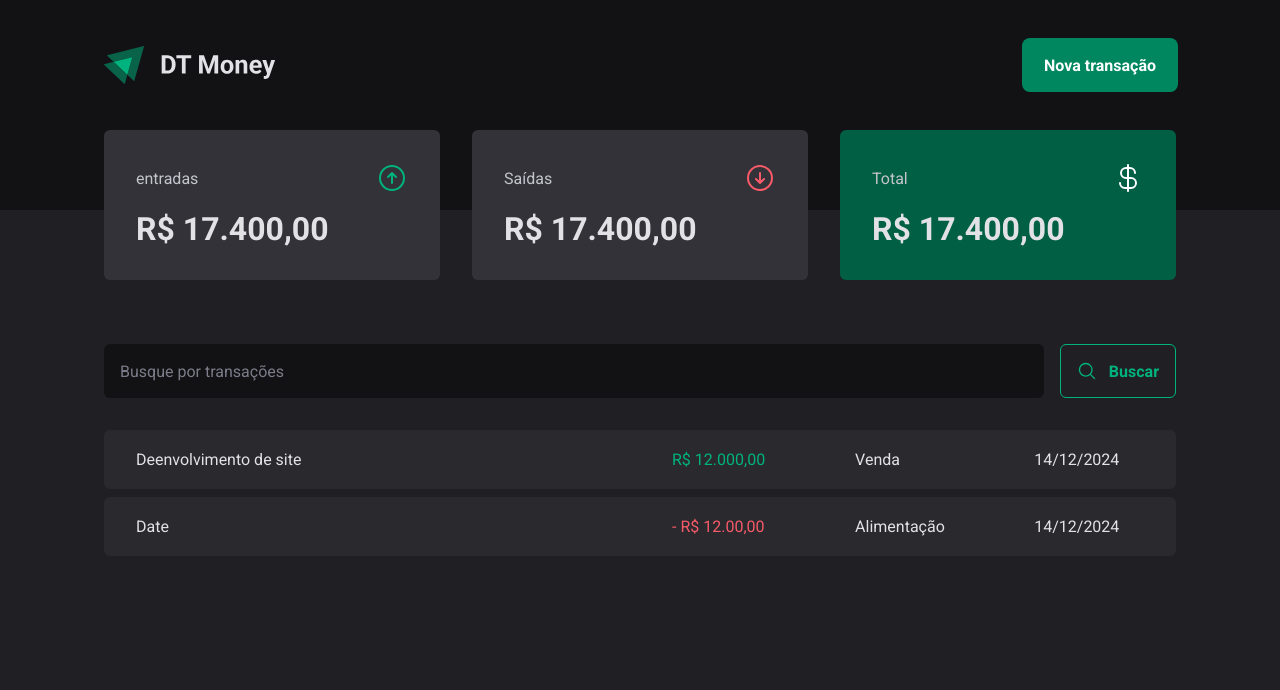
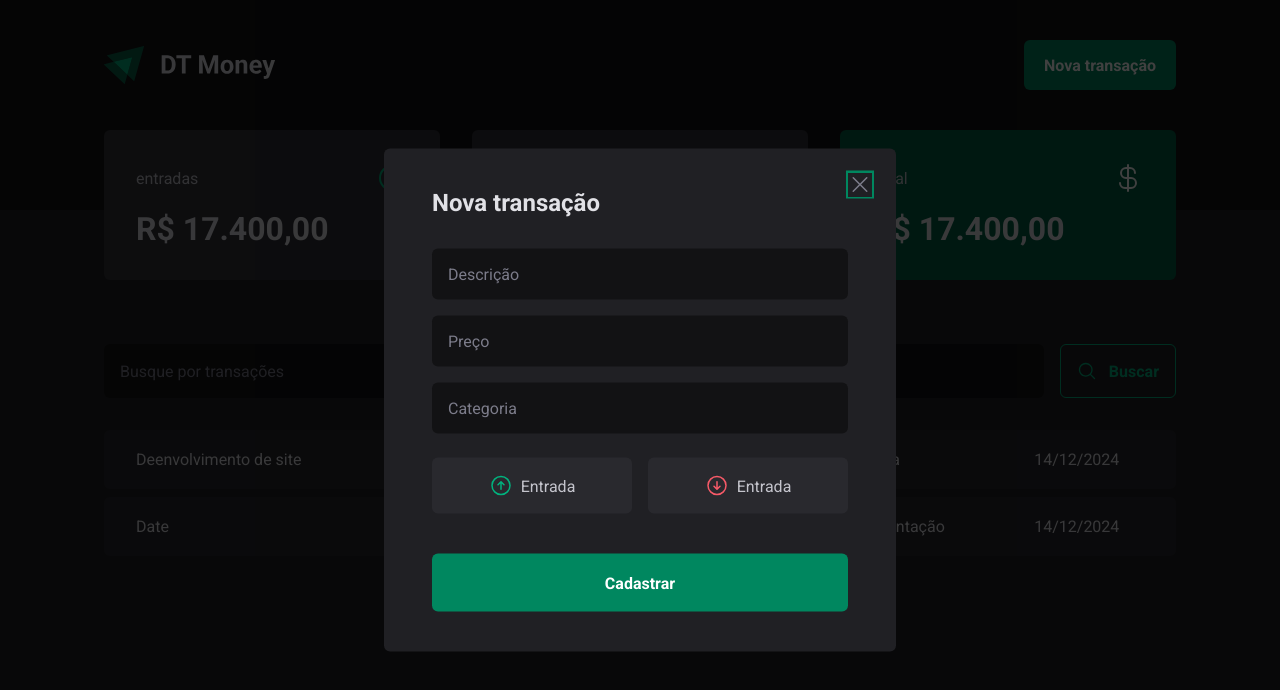
Before and after one commit to LucasFlaquer/ignite-react-03-dt-money, a React (Vite) app: page / in a window 1280 px wide. Both pictures are taken after a click on the button "Nova transação". Shown: the top 690 px of the page. Built offline with nearby package versions, Linux system fonts and the light colour scheme.

Commit message:
transaction button type

```diff
--- a/package.json
+++ b/package.json
@@ -11,6 +11,7 @@
   },
   "dependencies": {
     "@phosphor-icons/react": "^2.1.7",
+    "@radix-ui/react-dialog": "^1.1.4",
     "react": "^18.3.1",
     "react-dom": "^18.3.1",
     "styled-components": "^6.1.13"
--- a/src/components/header/index.tsx
+++ b/src/components/header/index.tsx
@@ -1,13 +1,20 @@
 import { Container, Content, NewTransactionButton } from './styles'
+import * as Dialog from '@radix-ui/react-dialog'
 
 import logoImg from '../../assets/logo.svg'
+import { NewTransactionModal } from '../new-transaction-modal'
 
 export function Header() {
   return (
     <Container>
       <Content>
         <img src={logoImg} alt="" />
-        <NewTransactionButton>Nova transação</NewTransactionButton>
+        <Dialog.Root>
+          <Dialog.Trigger asChild>
+            <NewTransactionButton>Nova transação</NewTransactionButton>
+          </Dialog.Trigger>
+          <NewTransactionModal />
+        </Dialog.Root>
       </Content>
     </Container>
   )
--- /dev/null
+++ b/src/components/new-transaction-modal/index.tsx
@@ -0,0 +1,40 @@
+import * as Dialog from '@radix-ui/react-dialog'
+import {
+  CloseButton,
+  Content,
+  Overlay,
+  TransactionType,
+  TransactionTypeButton,
+} from './styles'
+import { ArrowCircleDown, ArrowCircleUp, X } from '@phosphor-icons/react'
+
+export function NewTransactionModal() {
+  return (
+    <Dialog.Portal>
+      <Overlay />
+      <Content aria-describedby="Content">
+        <Dialog.Title>Nova transação</Dialog.Title>
+        <CloseButton>
+          <X size={24} />
+        </CloseButton>
+
+        <form action="">
+          <input type="text" placeholder="Descrição" required />
+          <input type="number" placeholder="Preço" required />
+          <input type="text" placeholder="Categoria" required />
+          <TransactionType>
+            <TransactionTypeButton variant="income">
+              <ArrowCircleUp size={24} />
+              Entrada
+            </TransactionTypeButton>
+            <TransactionTypeButton variant="outcome">
+              <ArrowCircleDown size={24} />
+              Entrada
+            </TransactionTypeButton>
+          </TransactionType>
+          <button type="submit">Cadastrar</button>
+        </form>
+      </Content>
+    </Dialog.Portal>
+  )
+}
--- /dev/null
+++ b/src/components/new-transaction-modal/styles.ts
@@ -0,0 +1,97 @@
+import * as Dialog from '@radix-ui/react-dialog'
+import styled from 'styled-components'
+
+export const Overlay = styled(Dialog.Overlay)`
+  position: fixed;
+  width: 100vw;
+  height: 100vh;
+  inset: 0;
+  background-color: rgba(0, 0, 0, 0.75);
+`
+export const Content = styled(Dialog.Content)`
+  min-width: 32rem;
+  border-radius: 6px;
+  padding: 2.5rem 3rem;
+  background: ${({ theme }) => theme['gray-800']};
+  position: fixed;
+  top: 50%;
+  left: 50%;
+  transform: translate(-50%, -50%);
+
+  form {
+    margin-top: 2rem;
+    display: flex;
+    flex-direction: column;
+    gap: 1rem;
+
+    input {
+      border-radius: 6px;
+      border: 0;
+      background: ${({ theme }) => theme['gray-900']};
+      color: ${({ theme }) => theme['gray-300']};
+      padding: 1rem;
+
+      &::placeholder {
+        color: ${({ theme }) => theme['gray-500']};
+      }
+    }
+
+    button[type='submit'] {
+      height: 58px;
+      border: 0;
+      background: ${({ theme }) => theme['green-500']};
+      color: ${({ theme }) => theme.white};
+      font-weight: bold;
+      padding: 0 1.25rem;
+      border-radius: 6px;
+      margin-top: 1.5rem;
+      cursor: pointer;
+
+      &:hover {
+        background: ${({ theme }) => theme['green-700']};
+        transition: background 0.2s;
+      }
+    }
+  }
+`
+export const CloseButton = styled(Dialog.Close)`
+  position: absolute;
+  background: transparent;
+  border: 0;
+  top: 1.5rem;
+  right: 1.5rem;
+  line-height: 0;
+  cursor: pointer;
+  color: ${({ theme }) => theme['gray-500']};
+`
+
+export const TransactionType = styled.div`
+  display: grid;
+  grid-template-columns: repeat(2, 1fr);
+  gap: 1rem;
+  margin-top: 0.5rem;
+`
+
+interface TransactionTypeButtonProps {
+  variant: 'income' | 'outcome'
+}
+
+export const TransactionTypeButton = styled.button<TransactionTypeButtonProps>`
+  background: ${(props) => props.theme['gray-700']};
+  padding: 1rem;
+  display: flex;
+  align-items: center;
+  justify-content: center;
+  gap: 0.5rem;
+  border-radius: 6px;
+  cursor: pointer;
+  border: 0;
+  color: ${({ theme }) => theme['gray-300']};
+
+  svg {
+    color: ${(props) =>
+      props.variant === 'income'
+        ? props.theme['green-300']
+        : props.theme['red-300']};
+  }
+`
```
Also changed, not shown: 1 other file (tests, documents, lock files or other folders).
